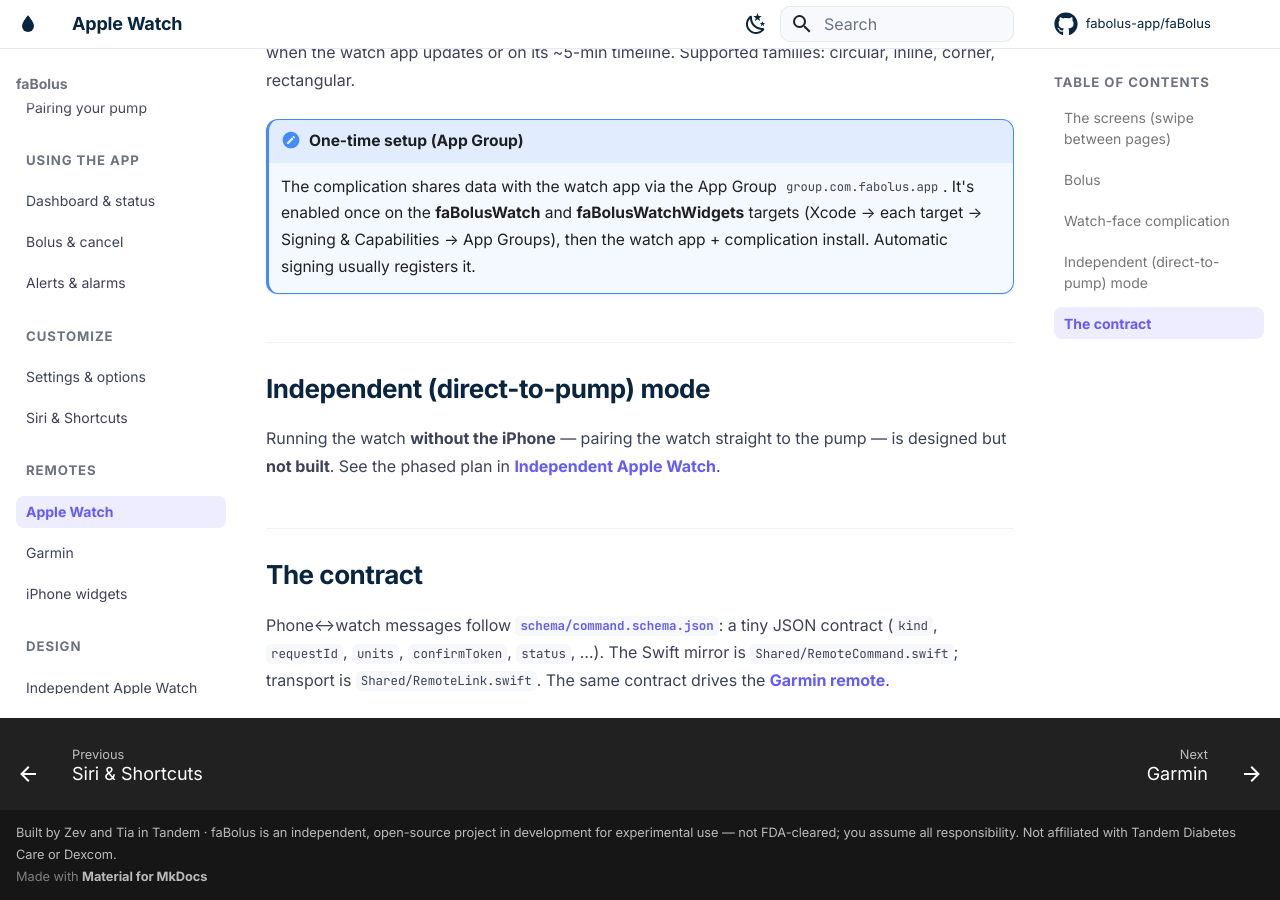
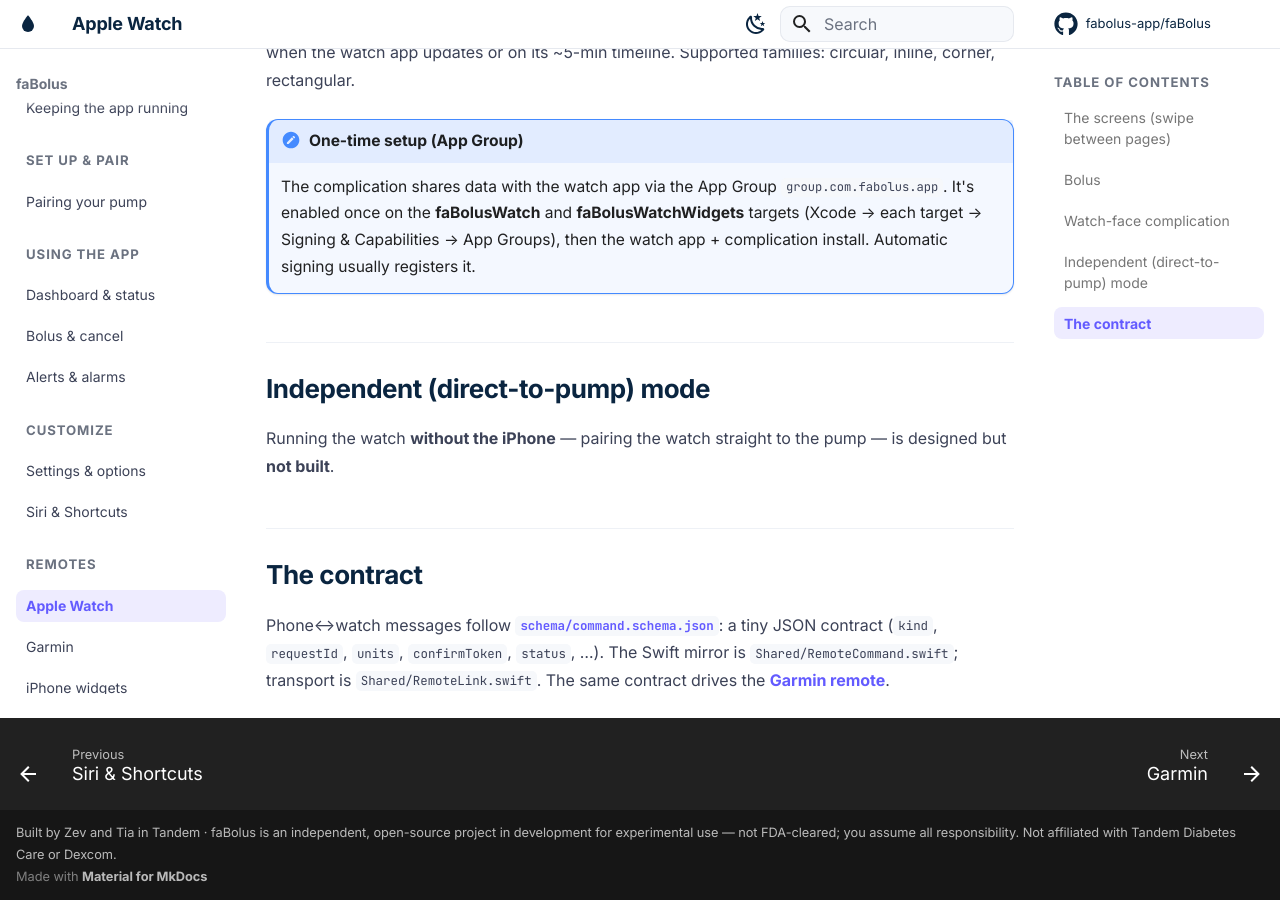
Before and after one commit to faBolus-app/faBolus, an MkDocs documentation site: the page built from docs/remotes/apple-watch.md, in a window 1280 px wide and 900 px high, scrolled down 2052 px. Built offline with MkDocs 1.6.1 and Material for MkDocs 9.7.7, drawn with Linux system fonts in a browser that asks for light colours; comment, search, counter and statistics services are not loaded.

Commit message:
Move internal design/handoff docs to the private faBolus-internal repo
Remove docs/design/* (rebrand-plan, watch-handoff, independent-watch) from the
public repo — they now live in the private faBolus-app/faBolus-internal repo.
Strip the doc links + mkdocs nav entry that pointed at them.

Co-Authored-By: Claude Opus 4.8 <noreply@anthropic.com>

```diff
--- a/docs/remotes/apple-watch.md
+++ b/docs/remotes/apple-watch.md
@@ -74,7 +74,7 @@ inline, corner, rectangular.
 ## Independent (direct-to-pump) mode
 
 Running the watch **without the iPhone** — pairing the watch straight to the pump — is designed
-but **not built**. See the phased plan in [Independent Apple Watch](../design/independent-watch.md).
+but **not built**.
 
 ## The contract
 
--- a/mkdocs.yml
+++ b/mkdocs.yml
@@ -105,8 +105,6 @@ nav:
       - Apple Watch: remotes/apple-watch.md
       - Garmin: remotes/garmin.md
       - iPhone widgets: remotes/iphone-widgets.md
-  - Design:
-      - Independent Apple Watch: design/independent-watch.md
   - Help:
       - Troubleshooting: troubleshoot.md
       - FAQ: faq.md
```
Also changed, not shown: docs/architecture.md (+1 -1 lines), docs/faq.md (+1 -1 lines).
